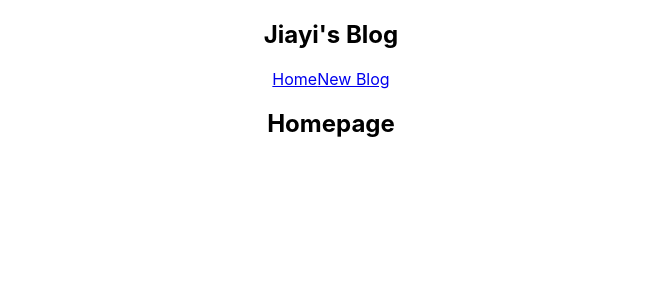
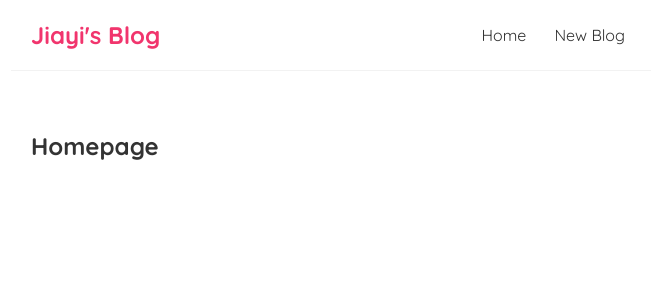
Before and after one commit to sujiayi317/jiayi-blog-react-app, a React (Create React App) app: page / in a window 1280 px wide. Shown: the top 300 px of the page, without its empty margins (309-964 px from the left). Built offline with nearby package versions, Linux system fonts and the light colour scheme.

Commit message:
Add styles globally: index.css

```diff
--- a/src/App.css
+++ /dev/null
@@ -1,38 +0,0 @@
-.App {
-  text-align: center;
-}
-
-.App-logo {
-  height: 40vmin;
-  pointer-events: none;
-}
-
-@media (prefers-reduced-motion: no-preference) {
-  .App-logo {
-    animation: App-logo-spin infinite 20s linear;
-  }
-}
-
-.App-header {
-  background-color: #282c34;
-  min-height: 100vh;
-  display: flex;
-  flex-direction: column;
-  align-items: center;
-  justify-content: center;
-  font-size: calc(10px + 2vmin);
-  color: white;
-}
-
-.App-link {
-  color: #61dafb;
-}
-
-@keyframes App-logo-spin {
-  from {
-    transform: rotate(0deg);
-  }
-  to {
-    transform: rotate(360deg);
-  }
-}
--- a/src/App.js
+++ b/src/App.js
@@ -1,4 +1,3 @@
-import "./App.css";
 import Navebar from "./Navbar";
 import Home from "./Home";
 
--- a/src/index.css
+++ b/src/index.css
@@ -1,13 +1,37 @@
-body {
+@import url('https://fonts.googleapis.com/css2?family=Quicksand:wght@300;400;500;600;700&display=swap');
+
+/* base styles */
+* {
   margin: 0;
-  font-family: -apple-system, BlinkMacSystemFont, 'Segoe UI', 'Roboto', 'Oxygen',
-    'Ubuntu', 'Cantarell', 'Fira Sans', 'Droid Sans', 'Helvetica Neue',
-    sans-serif;
-  -webkit-font-smoothing: antialiased;
-  -moz-osx-font-smoothing: grayscale;
+  font-family: "Quicksand";
+  color: #333;
 }
-
-code {
-  font-family: source-code-pro, Menlo, Monaco, Consolas, 'Courier New',
-    monospace;
+.navbar {
+  padding: 20px;
+  display: flex;
+  align-items: center;
+  justify-content: flex-start;
+  flex-direction: row;
+  max-width: 600px;
+  margin: 0 auto;
+  border-bottom: 1px solid #f2f2f2;
 }
+.navbar h1 {
+  color: #f1356d;
+}
+.navbar .links {
+  margin-left: auto;
+}
+.navbar a {
+  margin-left: 16px;
+  text-decoration: none;
+  padding: 6px;
+}
+.navbar a:hover {
+  color: #f1356d;
+}
+.content {
+  max-width: 600px;
+  margin: 40px auto;
+  padding: 20px;
+}
```
